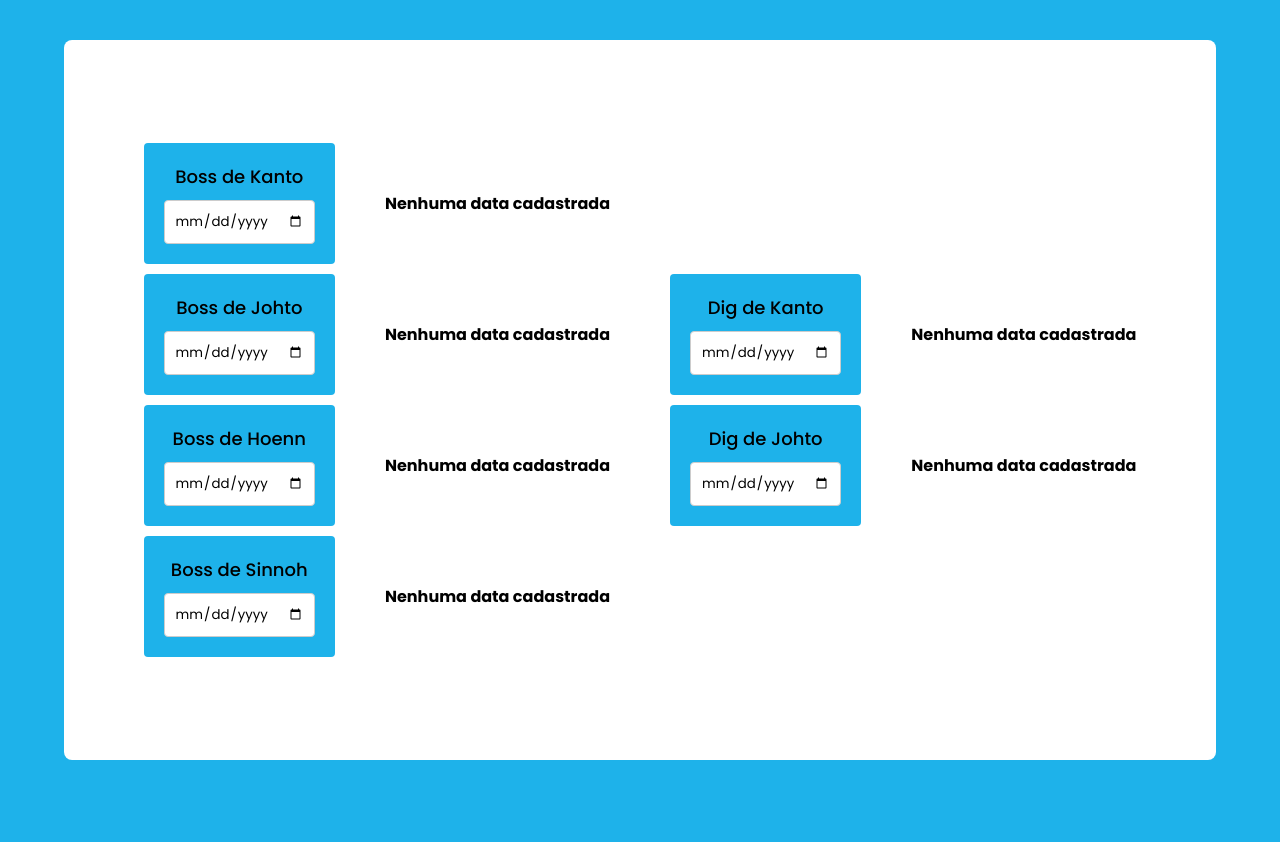
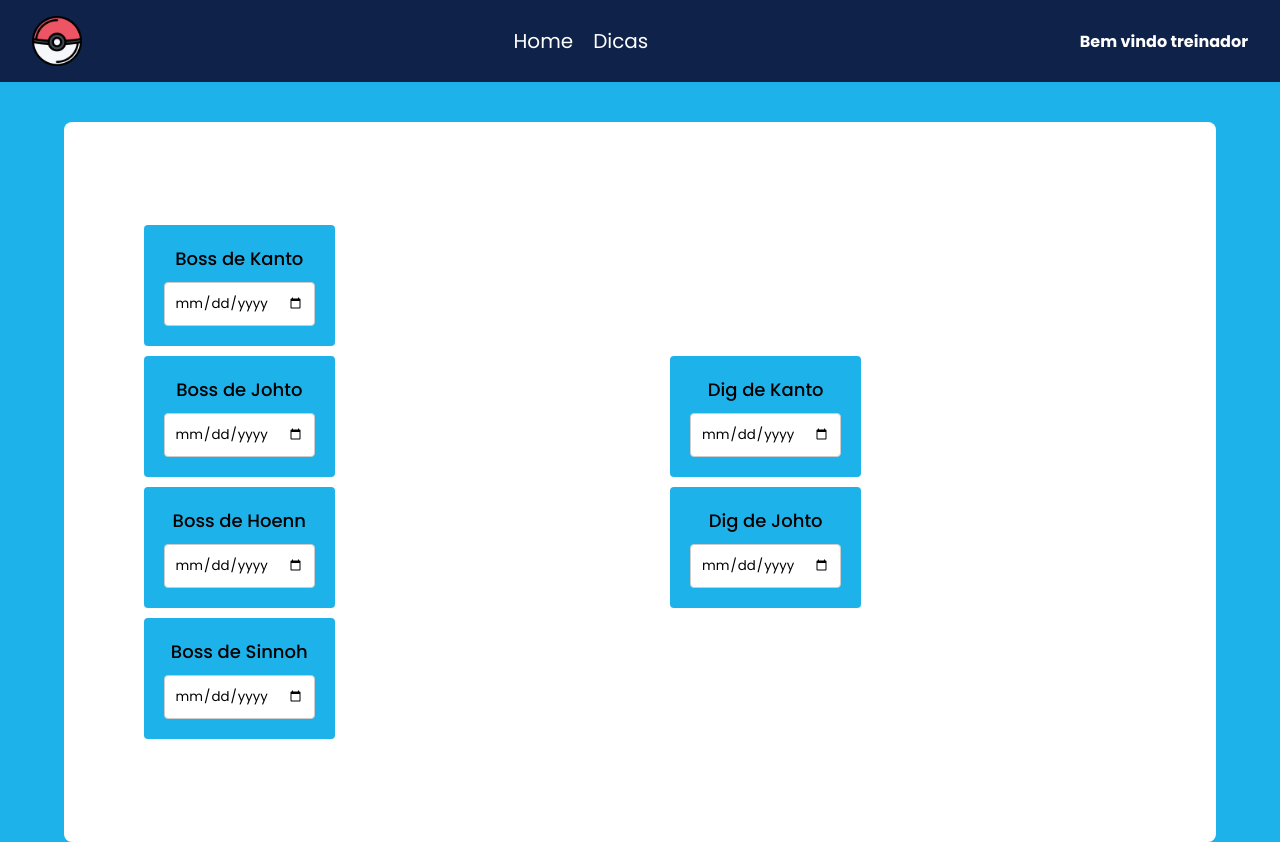
Before and after one commit to Adrianodbs/Poke-horario, a React (Vite) app: page / in a window 1280 px wide. Before the commit the page ends 800 px from the top, so only its background shows below. Built offline with nearby package versions, Linux system fonts and the light colour scheme.

Commit message:
Feat: create header

```diff
--- a/package.json
+++ b/package.json
@@ -12,7 +12,8 @@
   "dependencies": {
     "date-fns": "^2.30.0",
     "react": "^18.2.0",
-    "react-dom": "^18.2.0"
+    "react-dom": "^18.2.0",
+    "react-router-dom": "^6.14.2"
   },
   "devDependencies": {
     "@types/react": "^18.2.15",
--- a/src/App.jsx
+++ b/src/App.jsx
@@ -1,9 +1,11 @@
+import Header from './components/Header'
 import './global.css'
 import Home from './pages/Home'
 
 function App() {
   return (
     <div className="app">
+      <Header />
       <Home />
     </div>
   )
--- /dev/null
+++ b/src/components/Header/header.css
@@ -0,0 +1,34 @@
+header{
+  display: flex;
+  justify-content: space-between;
+  align-items: center;
+  width: 100%;
+  padding: 16px 32px;
+  background-color: #0F224A;
+  margin-bottom: 40px;
+}
+
+img{
+  width: 50px;
+}
+
+ul{
+  display: flex;
+  gap: 20px;
+}
+
+li{
+  list-style: none;
+  font-size: 20px;
+  color: #fff;
+  transition: all .2s;
+  cursor: pointer;
+}
+
+li:hover{
+  font-weight: 700;
+}
+
+h4{
+  color: #fff;
+}
--- /dev/null
+++ b/src/components/Header/index.jsx
@@ -0,0 +1,15 @@
+import './header.css'
+import pokebola from '../../assets/img/pokebola.png'
+
+export default function Header() {
+  return (
+    <header>
+      <img src={pokebola} alt="pokebola" />
+      <ul>
+        <li>Home</li>
+        <li>Dicas</li>
+      </ul>
+      <h4>Bem vindo treinador</h4>
+    </header>
+  )
+}
```
Also changed, not shown: src/assets/img/pokebola.png (added), 1 other file (tests, documents, lock files or other folders).
